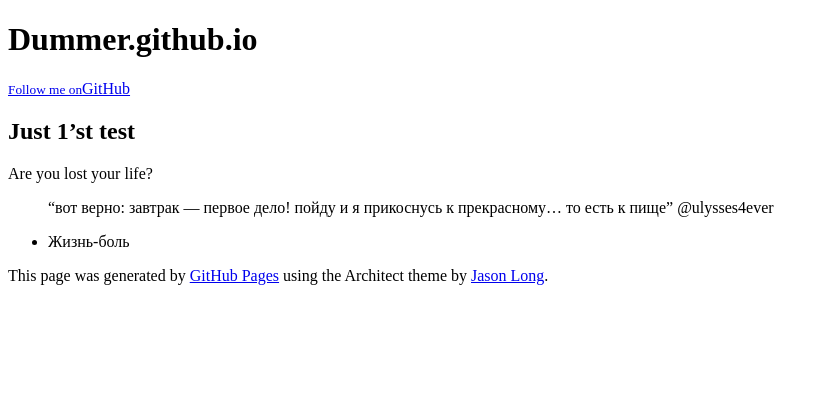
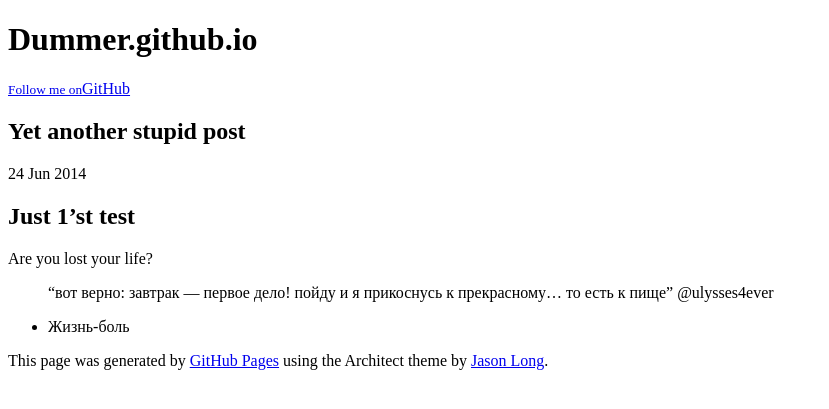
Before and after one commit to artemkonenko/dummer.github.io, a Jekyll site: the page built from _posts/2014-06-24-test1.markdown, in a window 1280 px wide. Shown: the top 409 px of the page, without its empty margins (0-829 px from the left). Built offline with Jekyll 4.4.1, drawn with Linux system fonts in a browser that asks for light colours.

Commit message:
Oh... Yet another try to add post (4)

```diff
--- a/_layouts/default.html
+++ b/_layouts/default.html
@@ -13,7 +13,7 @@
 <script src="//html5shiv.googlecode.com/svn/trunk/html5.js"></script>
 <![endif]-->
 
-    <title>Dummer.github.io by dummer</title>
+    <title>{{ page.title }}</title>
   </head>
 
   <body>
--- /dev/null
+++ b/_layouts/post.html
@@ -0,0 +1,12 @@
+---
+layout: default
+---
+
+<h2>{{ page.title }}</h2>
+<span class="post_meta">
+<span class="post_date">{{ page.date | date_to_string }}</span>
+</span>
+
+<div class="post">
+{{ content }}
+</div>
--- a/_posts/2014-06-24-test1.markdown
+++ b/_posts/2014-06-24-test1.markdown
@@ -1,10 +1,11 @@
 ---
-layout: default
+layout: post
 title: "Yet another stupid post"
 date: 2014-06-24 11:54
-comments: true
-categories: nope
+author: dummer
+categories: news
 ---
+
 Just 1'st test
 ==============
 
```
